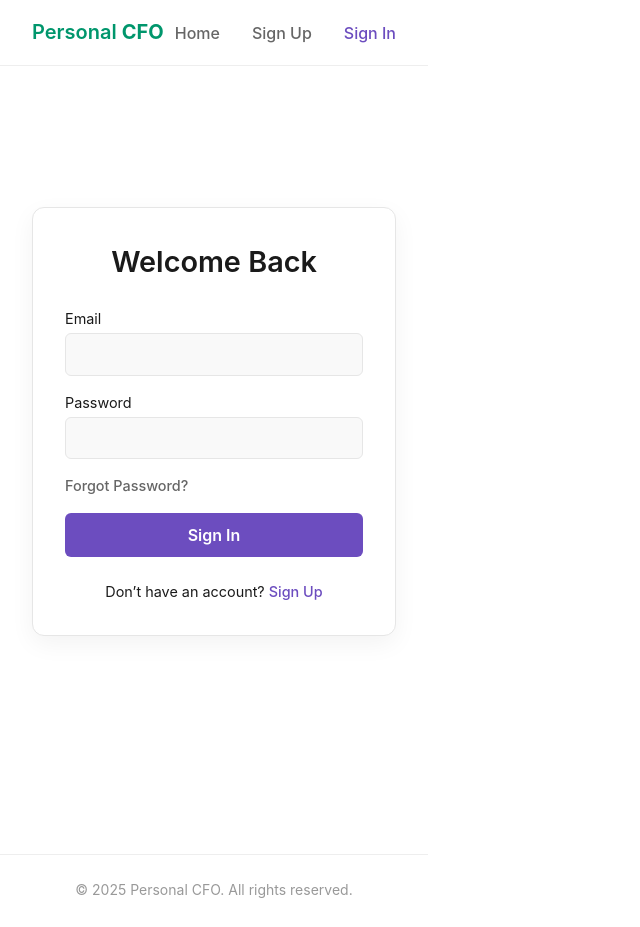
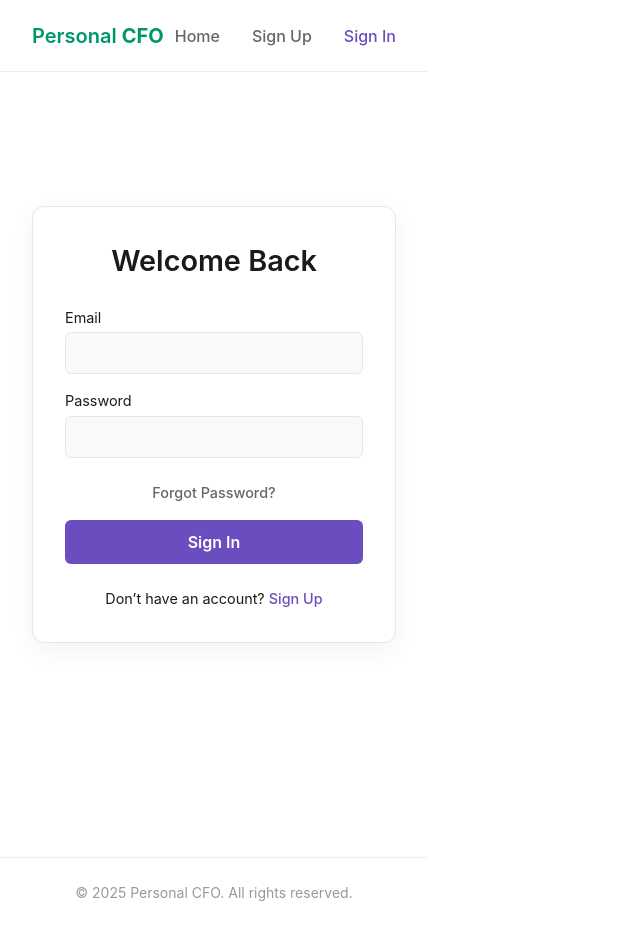
Before and after one commit to louisdcerda/personal-cfo, a React (Vite) app in the folder frontend/: page /signin in a window 1280 px wide. Shown: the whole page, without its empty margins (0-640 px from the left). Built offline with nearby package versions, Linux system fonts and the light colour scheme.

Commit message:
unified auth styling

```diff
--- /dev/null
+++ b/frontend/src/pages/AuthStyling.css
@@ -0,0 +1,154 @@
+:root {
+    --primary: #6c4dbf; /* deep purple */
+    --accent: #b197fc;  /* soft lavender */
+    --bg: #ffffff;
+    --text: #1a1a1a;
+    --muted: #666666;
+    --border: #e6e6e6;
+  }
+
+  body {
+    margin: 0;
+    font-family: 'Inter', sans-serif;
+    background-color: var(--bg);
+    color: var(--text);
+  }
+
+  /* Shared layout for both pages */
+  .signup-page,
+  .signin-page {
+    min-height: 100vh;
+    display: flex;
+    flex-direction: column;
+    align-items: center;
+    justify-content: center;
+    padding: 2rem 1rem;
+    background-color: var(--bg);
+  }
+
+  /* Navigation Bar */
+  .navbar {
+    width: 100%;
+    display: flex;
+    justify-content: flex-end;
+    padding: 1.5rem 2rem 0 2rem;
+    position: absolute;
+    top: 0;
+    left: 0;
+    z-index: 100;
+    background: transparent;
+  }
+
+  .nav-links {
+    display: flex;
+    gap: 2rem;
+  }
+
+  .nav-links a {
+    text-decoration: none;
+    color: var(--muted);
+    font-weight: 500;
+    transition: color 0.2s ease;
+  }
+
+  .nav-links a:hover,
+  .nav-links .active {
+    color: var(--primary);
+  }
+
+  /* Form container */
+  .form-container {
+    background: #fff;
+    border: 1px solid var(--border);
+    border-radius: 12px;
+    padding: 2rem;
+    width: 100%;
+    max-width: 420px;
+    box-shadow: 0 8px 24px rgba(0, 0, 0, 0.05);
+  }
+
+  /* Headings */
+  h2 {
+    margin-bottom: 1.5rem;
+    font-size: 1.8rem;
+    font-weight: 600;
+    text-align: center;
+  }
+
+  /* Labels and Inputs */
+  label {
+    display: block;
+    margin-bottom: 1rem;
+    font-size: 0.9rem;
+    color: var(--text);
+  }
+
+  input {
+    width: 100%;
+    padding: 0.7rem;
+    margin-top: 0.25rem;
+    font-size: 1rem;
+    border: 1px solid var(--border);
+    border-radius: 6px;
+    background-color: #f9f9f9;
+    transition: all 0.2s ease;
+    color: var(--text);
+  }
+
+  input:focus {
+    border-color: var(--primary);
+    outline: none;
+    background-color: #fff;
+  }
+
+  /* Buttons */
+  button {
+    width: 100%;
+    background-color: var(--primary);
+    color: #fff;
+    border: none;
+    border-radius: 6px;
+    padding: 0.75rem;
+    font-size: 1rem;
+    font-weight: 600;
+    margin-top: 1rem;
+    cursor: pointer;
+    transition: background-color 0.3s ease;
+  }
+
+  button:hover {
+    background-color: #5637a5;
+  }
+
+  /* Error message */
+  .error-message {
+    background-color: #ffe6e6;
+    color: var(--accent);
+    padding: 0.75rem;
+    border-radius: 6px;
+    margin-bottom: 1rem;
+    text-align: center;
+    font-size: 0.95rem;
+  }
+
+  /* Footer links */
+  .form-footer,
+  p {
+    margin-top: 1.5rem;
+    font-size: 0.9rem;
+    text-align: center;
+  }
+
+  p a,
+  .forgot-link {
+    color: var(--primary);
+    text-decoration: none;
+  }
+
+  .forgot-link {
+    color: var(--muted);
+  }
+
+  .forgot-link:hover {
+    color: var(--primary);
+  }
--- a/frontend/src/pages/SignInPage.css
+++ /dev/null
@@ -1,83 +0,0 @@
-:root {
-  --primary: #6c4dbf; /* deep purple */
-  --accent: #b197fc;  /* soft lavender */
-  --bg: #ffffff;
-  --text: #1a1a1a;
-  --muted: #666666;
-  --border: #e6e6e6;
-}
-
-
-body {
-  margin: 0;
-  font-family: 'Inter', sans-serif;
-  background-color: var(--bg);
-  color: var(--text);
-}
-
-.signin-page {
-  min-height: 100vh;
-  display: flex;
-  align-items: center;
-  justify-content: center;
-  padding: 2rem 1rem;
-  background-color: var(--bg);
-}
-
-.form-container {
-  background: #fff;
-  border: 1px solid var(--border);
-  border-radius: 12px;
-  padding: 2rem;
-  width: 100%;
-  max-width: 420px;
-  box-shadow: 0 8px 24px rgba(0, 0, 0, 0.05);
-}
-
-h2 {
-  margin-bottom: 1.5rem;
-  font-size: 1.8rem;
-  font-weight: 600;
-  text-align: center;
-}
-
-.error-message {
-  background-color: #ffe6e6;
-  color: var(--accent);
-  padding: 0.75rem;
-  border-radius: 6px;
-  margin-bottom: 1rem;
-  text-align: center;
-  font-size: 0.95rem;
-}
-
-.form-footer {
-  display: flex;
-  justify-content: space-between;
-  align-items: center;
-  margin-top: 1rem;
-}
-
-.forgot-link {
-  font-size: 0.9rem;
-  color: var(--muted);
-  text-decoration: none;
-}
-
-.forgot-link:hover {
-  color: var(--primary);
-}
-
-button {
-  width: 100%;
-  background-color: var(--primary);
-  color: #fff;
-  border: none;
-  border-radius: 6px;
-  padding: 0.75rem;
-  font-size: 1rem;
-  font-weight: 600;
-  margin-top: 1rem;
-  cursor: pointer;
-  transition: background-color 0.3s ease;
-}
--- a/frontend/src/pages/SignInPage.jsx
+++ b/frontend/src/pages/SignInPage.jsx
@@ -1,7 +1,6 @@
 import React, { useState } from 'react';
 import { Link, useNavigate } from 'react-router-dom';
-import Navbar from '../components/Navbar';
-import './SignInPage.css'; // Reuse the shared style, rename if needed
+import './AuthStyling.css';
 
 const SignInPage = () => {
   const navigate = useNavigate();
--- a/frontend/src/pages/SignUpPage.css
+++ /dev/null
@@ -1,134 +0,0 @@
-:root {
-  --primary: #6c4dbf; /* deep purple */
-  --accent: #b197fc;  /* soft lavender */
-  --bg: #ffffff;
-  --text: #1a1a1a;
-  --muted: #666666;
-  --border: #e6e6e6;
-}
-
-body {
-  margin: 0;
-  font-family: 'Inter', sans-serif;
-  background-color: var(--bg);
-  color: var(--text);
-}
-
-.signup-page {
-  min-height: 100vh;
-  display: flex;
-  flex-direction: column;
-  align-items: center;
-  justify-content: center;
-  padding: 2rem 1rem;
-  background-color: var(--bg);
-}
-
-.navbar {
-  width: 100%;
-  display: flex;
-  justify-content: flex-end;
-  padding: 1.5rem 2rem 0 2rem;
-  position: absolute;
-  top: 0;
-  left: 0;
-  z-index: 100;
-  background: transparent;
-}
-
-.nav-links {
-  display: flex;
-  gap: 2rem;
-}
-
-.nav-links a {
-  text-decoration: none;
-  color: var(--muted);
-  font-weight: 500;
-  transition: color 0.2s ease;
-}
-
-.nav-links a:hover,
-.nav-links .active {
-  color: var(--primary);
-}
-
-.form-container {
-  background: #fff;
-  border: 1px solid var(--border);
-  border-radius: 12px;
-  padding: 2rem;
-  width: 100%;
-  max-width: 420px;
-  box-shadow: 0 8px 24px rgba(0, 0, 0, 0.05);
-}
-
-h2 {
-  margin-bottom: 1.5rem;
-  font-size: 1.8rem;
-  font-weight: 600;
-  text-align: center;
-}
-
-label {
-  display: block;
-  margin-bottom: 1rem;
-  font-size: 0.9rem;
-  color: var(--text);
-}
-
-input {
-  width: 100%;
-  padding: 0.7rem;
-  margin-top: 0.25rem;
-  font-size: 1rem;
-  border: 1px solid var(--border);
-  border-radius: 6px;
-  background-color: #f9f9f9;
-  transition: all 0.2s ease;
-}
-
-input:focus {
-  border-color: var(--primary);
-  outline: none;
-  background-color: #fff;
-}
-
-button {
-  width: 100%;
-  background-color: var(--primary);
-  color: #fff;
-  border: none;
-  border-radius: 6px;
-  padding: 0.75rem;
-  font-size: 1rem;
-  font-weight: 600;
-  margin-top: 1rem;
-  cursor: pointer;
-  transition: background-color 0.3s ease;
-}
-
-button:hover {
-  background-color: #007a57;
-}
-
-.error-message {
-  background-color: #ffe6e6;
-  color: var(--accent);
-  padding: 0.75rem;
-  border-radius: 6px;
-  margin-bottom: 1rem;
-  text-align: center;
-  font-size: 0.95rem;
-}
-
-p {
-  margin-top: 1.5rem;
-  font-size: 0.9rem;
-  text-align: center;
-}
-
-p a {
-  color: var(--primary);
-  text-decoration: none;
-}
--- a/frontend/src/pages/SignUpPage.jsx
+++ b/frontend/src/pages/SignUpPage.jsx
@@ -1,7 +1,6 @@
 import React, { useState } from 'react';
 import { Link, useNavigate } from 'react-router-dom';
-import Navbar from '../components/Navbar';
-import './SignUpPage.css';
+import './AuthStyling.css';
 
 const SignUpPage = () => {
   const navigate = useNavigate();
```
Also changed, not shown: 1 other file (tests, documents, lock files or other folders).
